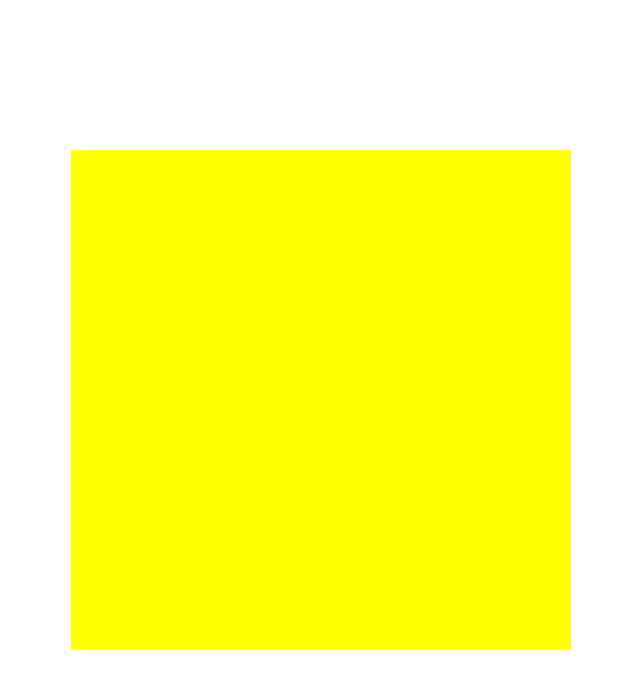
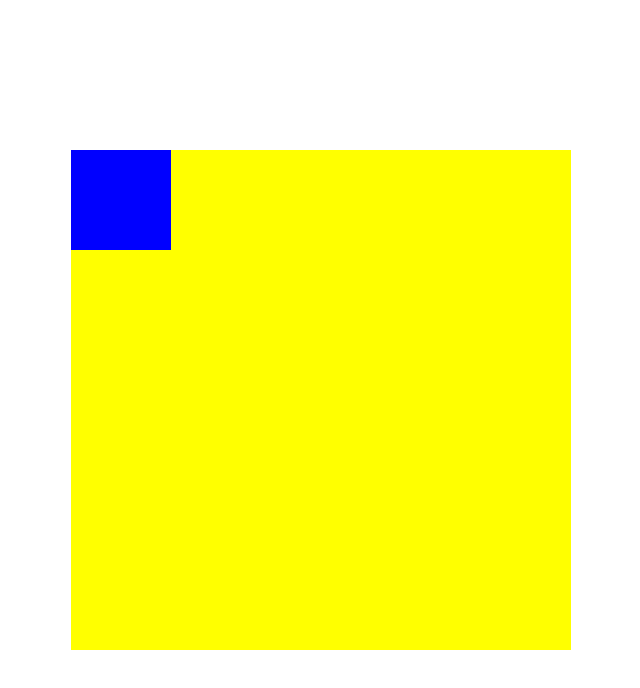
Before and after one commit to hyungmogu/simple-draggable-component, a React (Create React App) app in the folder main-typescript/: page / in a window 1280 px wide. Shown: the top 688 px of the page, without its empty margins (319-959 px from the left). Built offline with nearby package versions, Linux system fonts and the light colour scheme.

Commit message:
Convert Box to typescript

```diff
--- a/main-typescript/src/App.tsx
+++ b/main-typescript/src/App.tsx
@@ -3,7 +3,7 @@ import React from  'react';
 
 import { AppProvider, AppContextInterface } from './components/Context';
 import Draggable from './components/Draggable';
-// import Box from './components/Box';
+import Box from './components/Box';
 
 
 const appContext: AppContextInterface = {
@@ -17,9 +17,9 @@ const App = () => (
     <AppProvider value={appContext}>
         <main>
             <Draggable>
-                {/* <Box/>
                 <Box/>
-                <Box/> */}
+                <Box/>
+                <Box/>
             </Draggable>
         </main>
     </AppProvider>
--- /dev/null
+++ b/main-typescript/src/components/Box/index.tsx
@@ -0,0 +1,97 @@
+import './style.css';
+import React from  'react';
+import { AppConsumer, AppContextInterface } from '../Context';
+
+interface Props {
+    appContext?: AppContextInterface
+};
+
+interface Style {
+    left: string,
+    top: string
+};
+
+interface State {
+    dragStart: number[],
+    style: Style
+};
+
+class Box extends React.Component<Props, State> {
+
+    constructor(props: Props) {
+        super(props);
+        this.state = {
+            dragStart: [0,0],
+            style: {
+                left: '0px',
+                top: '0px'
+            }
+        }
+    }
+
+    public handleDragStart = (e: any) => {
+        // Store the position of mouse drag to state variable 'dragStart' when drag starts
+        let clientX: number = e.clientX;
+        let clientY: number = e.clientY;
+
+        this.setState({
+            dragStart: [clientX, clientY]
+        });
+    }
+
+    public handleDragEnd = (e: React.DragEvent<HTMLDivElement>) => {
+        if (!this.props.appContext) {
+            return;
+        }
+
+        let boardWidth: number = parseFloat(this.props.appContext.boardWidth);
+        let boardHeight: number = parseFloat(this.props.appContext.boardHeight);
+        let boxWidth: number = parseFloat(this.props.appContext.boxWidth);
+        let boxHeight: number = parseFloat(this.props.appContext.boxHeight);
+
+        // On dropping the box, find the position of mouse drop (clientX, clientY)
+        // Find change in box's position
+        let diffX: number = e.clientX - this.state.dragStart[0];
+        let diffY: number = e.clientY - this.state.dragStart[1];
+
+        // Calculate box's new position
+        // Apply new left position
+        // Apply new top position
+        let newLeft: number = parseFloat(this.state.style.left) + diffX;
+        let newTop: number = parseFloat(this.state.style.top) + diffY;
+
+        // Stop if new posit    ion is out of bound
+        if ((newLeft < 0) ||
+            (newTop < 0) ||
+            ((newLeft + boxWidth) > boardWidth) ||
+            ((newTop + boxHeight) > boardHeight))
+        {
+            return;
+        }
+
+        this.setState({
+            style: {
+                left: `${newLeft}px`,
+                top: `${newTop}px`
+            }
+        });
+    }
+
+    public render() {
+        return (
+            <div style={this.state.style} className="box" draggable="true" onDragStart={this.handleDragStart} onDragEnd={this.handleDragEnd}></div>
+        );
+    }
+}
+
+export default React.forwardRef<Box,Props>((props, ref) => (
+    <AppConsumer>
+        { appContext =>
+            <Box
+                {...props}
+                appContext={appContext as AppContextInterface}
+                ref={ref}
+            />
+        }
+    </AppConsumer>
+));
--- a/main-typescript/src/components/Draggable/index.tsx
+++ b/main-typescript/src/components/Draggable/index.tsx
@@ -3,8 +3,7 @@ import React from 'react';
 
 type Props = {
     children: React.ReactNode
-  }
-
+};
 
 class Draggable extends React.Component<Props> {
     constructor(props: Props) {
```
Also changed, not shown: main-typescript/src/components/Box/index.js (deleted, +0 -81 lines), 1 other file (tests, documents, lock files or other folders).
